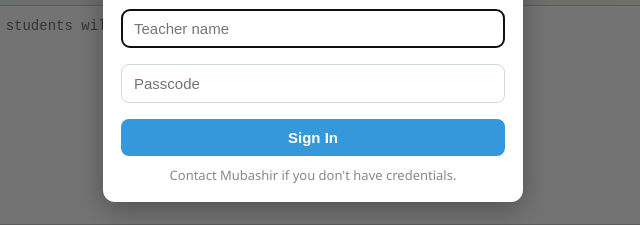
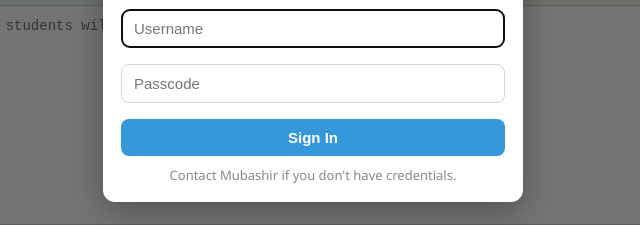
Before and after one commit to mubashir-dev8/scholars-academy, a plain HTML site: page index.html in a window 1280 px wide. Shown: the part 343-568 px from the top of the page, 327-967 px from the left. Drawn offline with Linux system fonts and the light colour scheme.

Commit message:
Update index.html

```diff
--- a/index.html
+++ b/index.html
@@ -19,7 +19,7 @@
     <div class="auth-modal" role="dialog" aria-modal="true" aria-labelledby="authTitle">
       <h2 id="authTitle">Teacher Sign In</h2>
       <p>Please enter your name and passcode to continue</p>
-      <input id="teacherNameInput" type="text" placeholder="Teacher name" autocomplete="off" />
+      <input id="teacherNameInput" type="text" placeholder="Username" autocomplete="off" />
       <input id="teacherPassInput" type="password" placeholder="Passcode" autocomplete="off" />
       <button id="authSignBtn">Sign In</button>
       <div class="auth-hint">Contact Mubashir if you don't have credentials.</div>
```
